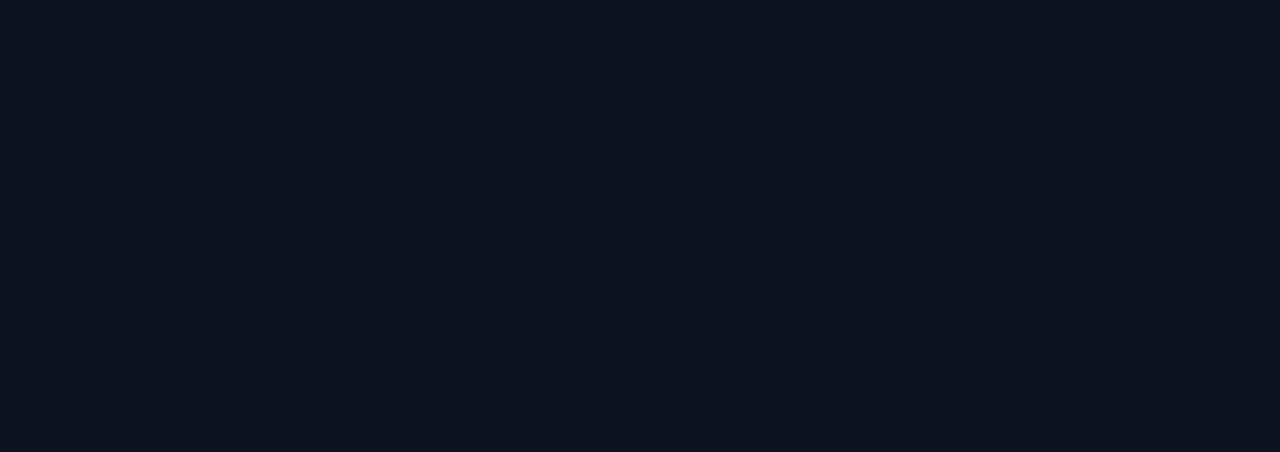
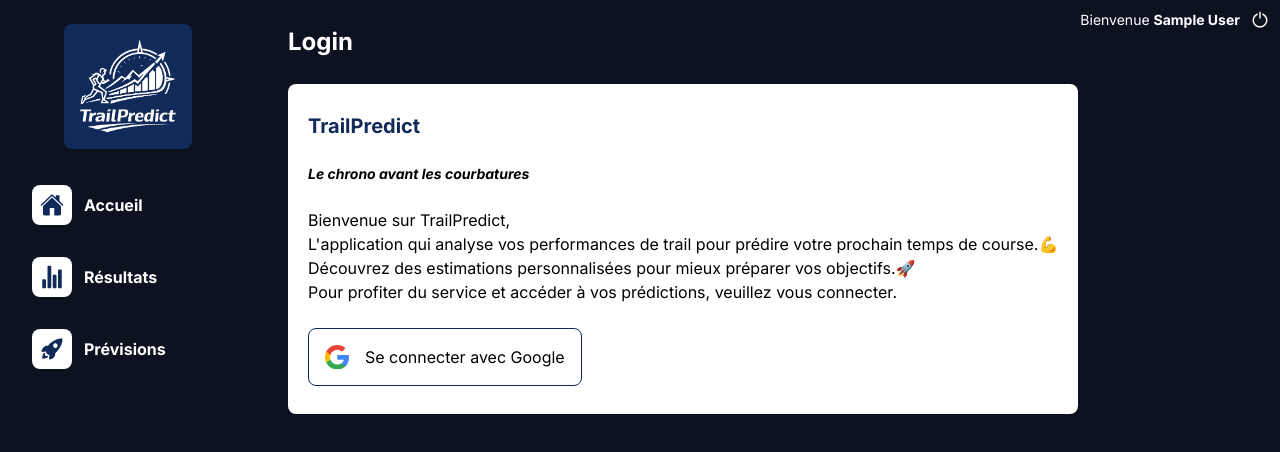
Before and after one commit to Lioperraud/trailpredict, a React (Vite) app: page /login in a window 1280 px wide. Before the commit this address had no page. Shown: the top 452 px of the page. Built offline with nearby package versions, Linux system fonts and the light colour scheme; no server answers; sample sign-in values are in the browser's storage.

Commit message:
Ajout login google

```diff
--- a/src/App.jsx
+++ b/src/App.jsx
@@ -1,20 +1,47 @@
 import { BrowserRouter, Routes, Route } from 'react-router-dom'
+import { AuthProvider } from './context/AuthContext'
+import PrivateRoute from './routes/PrivateRoute'
 import Layout from './Layout'
 import Home from './pages/Home'
 import Previsions from './pages/Previsions'
 import Resultats from './pages/Resultats'
+import Login from './pages/Login'
 
 function App() {
   return (
+    <AuthProvider>
       <BrowserRouter>
         <Routes>
           <Route element={<Layout />}>
-          <Route path="/" element={<Home />} />
-          <Route path="/previsions" element={<Previsions />} />
-          <Route path="/resultats" element={<Resultats />} />
+            <Route path="/login" element={<Login />} />
+            <Route
+              path="/"
+              element={
+                <PrivateRoute>
+                  <Home />
+                </PrivateRoute>
+              }
+            />
+            <Route
+              path="/previsions"
+              element={
+                <PrivateRoute>
+                  <Previsions />
+                </PrivateRoute>
+              }
+            />
+            <Route
+              path="/resultats"
+              element={
+                <PrivateRoute>
+                  <Resultats />
+                </PrivateRoute>
+              }
+            />
           </Route>
         </Routes>
       </BrowserRouter>
+    </AuthProvider>
   )
 }
 
--- a/src/Layout.jsx
+++ b/src/Layout.jsx
@@ -2,6 +2,7 @@
 import NavBar from './components/NavBar'
 import HeaderMobile from './components/HeaderMobile'
 import { useState } from 'react'
+import LogInfo from './components/LogInfo'
 
 export default function Layout() {
   const [affMenu, setAffMenu] = useState(false)
@@ -9,6 +10,7 @@
     <div className="flex">
       <NavBar affMenu={affMenu} setAffMenu={setAffMenu} />
       <main className="flex-1">
+        <LogInfo />
         <HeaderMobile setAffMenu={setAffMenu} />
         <Outlet />
       </main>
--- /dev/null
+++ b/src/components/LogInfo.jsx
@@ -0,0 +1,32 @@
+import { useAuth } from '../context/AuthContext'
+import { signOut } from 'firebase/auth'
+import { auth } from '../services/firebase'
+
+function LogInfo() {
+  const { user } = useAuth()
+  if (!user) return
+  const handleLogout = async () => {
+    await signOut(auth)
+  }
+
+  return (
+    <div className="text-white absolute top-2 right-2 text-sm flex items-center gap-2 z-1">
+      <span className="hidden xl:block">
+        Bienvenue <strong>{user.displayName}</strong>{' '}
+      </span>
+      <button onClick={handleLogout}>
+        <svg
+          width="24px"
+          height="24px"
+          viewBox="0 -0.5 25 25"
+          fill="CurrentColor"
+          xmlns="http://www.w3.org/2000/svg"
+          className="cursor-pointer"
+        >
+          <path d="M11.75 9.874C11.75 10.2882 12.0858 10.624 12.5 10.624C12.9142 10.624 13.25 10.2882 13.25 9.874H11.75ZM13.25 4C13.25 3.58579 12.9142 3.25 12.5 3.25C12.0858 3.25 11.75 3.58579 11.75 4H13.25ZM9.81082 6.66156C10.1878 6.48991 10.3542 6.04515 10.1826 5.66818C10.0109 5.29121 9.56615 5.12478 9.18918 5.29644L9.81082 6.66156ZM5.5 12.16L4.7499 12.1561L4.75005 12.1687L5.5 12.16ZM12.5 19L12.5086 18.25C12.5029 18.25 12.4971 18.25 12.4914 18.25L12.5 19ZM19.5 12.16L20.2501 12.1687L20.25 12.1561L19.5 12.16ZM15.8108 5.29644C15.4338 5.12478 14.9891 5.29121 14.8174 5.66818C14.6458 6.04515 14.8122 6.48991 15.1892 6.66156L15.8108 5.29644ZM13.25 9.874V4H11.75V9.874H13.25ZM9.18918 5.29644C6.49843 6.52171 4.7655 9.19951 4.75001 12.1561L6.24999 12.1639C6.26242 9.79237 7.65246 7.6444 9.81082 6.66156L9.18918 5.29644ZM4.75005 12.1687C4.79935 16.4046 8.27278 19.7986 12.5086 19.75L12.4914 18.25C9.08384 18.2892 6.28961 15.5588 6.24995 12.1513L4.75005 12.1687ZM12.4914 19.75C16.7272 19.7986 20.2007 16.4046 20.2499 12.1687L18.7501 12.1513C18.7104 15.5588 15.9162 18.2892 12.5086 18.25L12.4914 19.75ZM20.25 12.1561C20.2345 9.19951 18.5016 6.52171 15.8108 5.29644L15.1892 6.66156C17.3475 7.6444 18.7376 9.79237 18.75 12.1639L20.25 12.1561Z" />
+        </svg>
+      </button>
+    </div>
+  )
+}
+export default LogInfo
--- /dev/null
+++ b/src/context/AuthContext.jsx
@@ -0,0 +1,29 @@
+import { createContext, useContext, useEffect, useState } from 'react'
+import { auth } from '../services/firebase'
+import { onAuthStateChanged } from 'firebase/auth'
+
+const AuthContext = createContext()
+
+export function AuthProvider({ children }) {
+  const [user, setUser] = useState(null)
+  const [loading, setLoading] = useState(true)
+
+  useEffect(() => {
+    const unsubscribe = onAuthStateChanged(auth, (user) => {
+      setUser(user)
+      setLoading(false)
+    })
+
+    return unsubscribe
+  }, [])
+
+  return (
+    <AuthContext.Provider value={{ user }}>
+      {!loading && children}
+    </AuthContext.Provider>
+  )
+}
+
+export function useAuth() {
+  return useContext(AuthContext)
+}
--- /dev/null
+++ b/src/pages/Login.jsx
@@ -0,0 +1,74 @@
+import { signInWithPopup } from 'firebase/auth'
+import { auth, provider } from '../services/firebase'
+import Header from '../components/Header'
+import Card from '../components/Card'
+import { useLocation, useNavigate } from 'react-router-dom'
+
+function Login() {
+  const navigate = useNavigate()
+  const location = useLocation()
+  const from = location.state?.from?.pathname || '/'
+
+  const log = async () => {
+    await signInWithPopup(auth, provider)
+    navigate(from, { replace: true })
+  }
+
+  return (
+    <>
+      <Header title="Login" />
+      <section className="px-6 xl:px-8 pb-8 flex flex-wrap gap-4">
+        <Card title="TrailPredict">
+          <h3 className="italic font-bold text-sm">
+            Le chrono avant les courbatures
+          </h3>
+          <p>
+            Bienvenue sur TrailPredict,
+            <br />
+            L'application qui analyse vos performances de trail pour prédire
+            votre prochain temps de course.💪
+            <br />
+            Découvrez des estimations personnalisées pour mieux préparer vos
+            objectifs.🚀
+            <br />
+            Pour profiter du service et accéder à vos prédictions, veuillez vous
+            connecter.
+          </p>
+          <button
+            onClick={log}
+            className="border border-primary rounded-lg flex items-center p-4 gap-4 cursor-pointer hover:bg-gray-50"
+          >
+            <svg
+              xmlns="http://www.w3.org/2000/svg"
+              width="753"
+              height="768"
+              viewBox="0 0 753 768"
+              fill="none"
+              className="w-6 h-auto"
+            >
+              <path
+                d="M752.64 392.727C752.64 365.498 750.196 339.316 745.658 314.182H384V462.895H590.662C581.585 510.72 554.356 551.215 513.513 578.444V675.142H638.138C710.749 608.116 752.64 509.673 752.64 392.727Z"
+                fill="#4285F4"
+              />
+              <path
+                d="M384 768C487.68 768 574.604 733.789 638.138 675.142L513.513 578.444C479.302 601.484 435.665 615.447 384 615.447C284.16 615.447 199.331 548.073 168.96 457.309H41.1927V556.451C104.378 681.775 233.891 768 384 768Z"
+                fill="#34A853"
+              />
+              <path
+                d="M168.96 456.96C161.28 433.92 156.742 409.484 156.742 384C156.742 358.516 161.28 334.08 168.96 311.04V211.898H41.1927C15.0109 263.564 0 321.862 0 384C0 446.138 15.0109 504.436 41.1927 556.102L140.684 478.604L168.96 456.96Z"
+                fill="#FBBC05"
+              />
+              <path
+                d="M384 152.902C440.553 152.902 490.822 172.451 530.967 210.153L640.931 100.189C574.255 38.0509 487.68 0 384 0C233.891 0 104.378 86.2255 41.1927 211.898L168.96 311.04C199.331 220.276 284.16 152.902 384 152.902Z"
+                fill="#EA4335"
+              />
+            </svg>
+            Se connecter avec Google
+          </button>
+        </Card>
+      </section>
+    </>
+  )
+}
+
+export default Login
--- /dev/null
+++ b/src/routes/PrivateRoute.jsx
@@ -0,0 +1,11 @@
+import { Navigate, useLocation } from 'react-router-dom'
+import { useAuth } from '../context/AuthContext'
+
+function PrivateRoute({ children }) {
+  const { user } = useAuth()
+  const location = useLocation()
+  if (!user) return <Navigate to="/login" state={{ from: location }} replace />
+  return children
+}
+
+export default PrivateRoute
--- /dev/null
+++ b/src/services/firebase.js
@@ -0,0 +1,18 @@
+import { initializeApp } from 'firebase/app'
+import { getAuth, GoogleAuthProvider } from 'firebase/auth'
+import { getFirestore } from 'firebase/firestore'
+
+const firebaseConfig = {
+  apiKey: 'AIzaSyAGclKW3tnC8RRufqZjUa1Bvna0XurwbWY',
+  authDomain: 'trailpredict-141d5.firebaseapp.com',
+  projectId: 'trailpredict-141d5',
+  storageBucket: 'trailpredict-141d5.firebasestorage.app',
+  messagingSenderId: '159193370678',
+  appId: '1:159193370678:web:27756f0b99039ae00e4897',
+}
+
+const app = initializeApp(firebaseConfig)
+
+export const auth = getAuth(app)
+export const provider = new GoogleAuthProvider()
+export const db = getFirestore(app)
```
Lines whose indentation alone changed are shown as unchanged.
